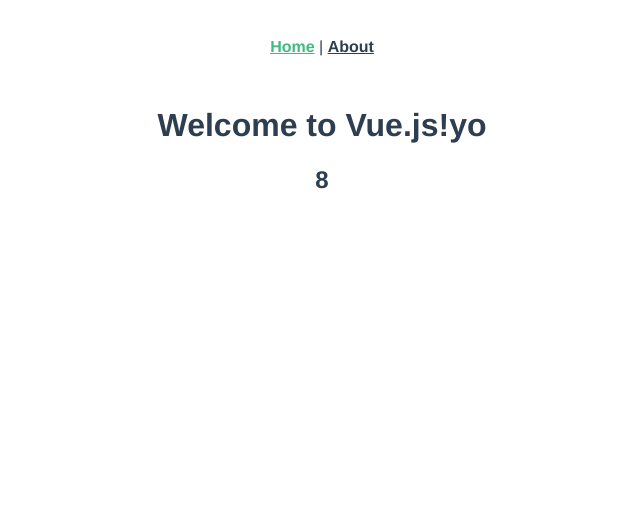
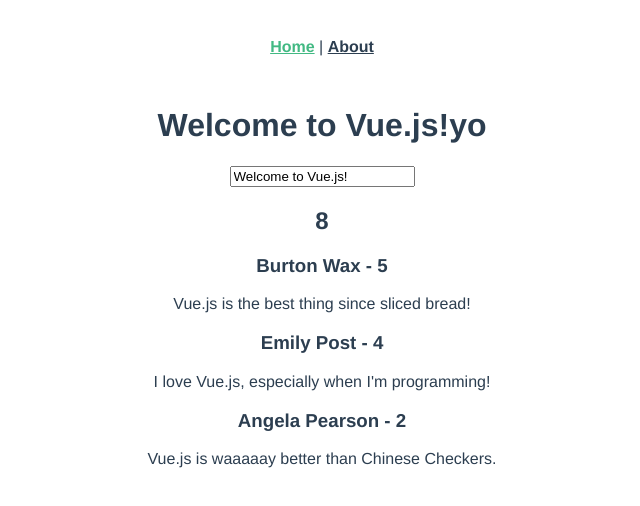
Before and after one commit to notorious-git/vuejs-intro-app, a Vue app: page /#/ in a window 1280 px wide. Shown: the top 506 px of the page, without its empty margins (318-958 px from the left). Built offline with nearby package versions, Linux system fonts and the light colour scheme.

Commit message:
Display an array of objects using v-for

```diff
--- a/src/views/Home.vue
+++ b/src/views/Home.vue
@@ -1,7 +1,12 @@
 <template>
   <div class="home">
     <h1>{{ message + peter }}</h1>
+    <input type="text" v-model="message">
     <h2>{{ 2 * 4 }}</h2>
+    <div v-for="review in reviews">
+      <h3>{{ review.reviewer }} - {{ review.rating }}</h3>
+      <p>{{ review.text }}</p>
+    </div>
   </div>
 </template>
 
@@ -13,7 +18,27 @@
   data: function() {
     return {
       message: "Welcome to Vue.js!",
-      peter: "yo"
+      peter: "yo",
+      reviews: [
+        {
+          id: 1,
+          text: "Vue.js is the best thing since sliced bread!",
+          rating: 5,
+          reviewer: "Burton Wax"
+        },
+        {
+          id: 2,
+          text: "I love Vue.js, especially when I'm programming!",
+          rating: 4,
+          reviewer: "Emily Post"
+        },
+        {
+          id: 3,
+          text: "Vue.js is waaaaay better than Chinese Checkers.",
+          rating: 2,
+          reviewer: "Angela Pearson"
+        }
+      ]
     };
   },
   created: function() {},
```
